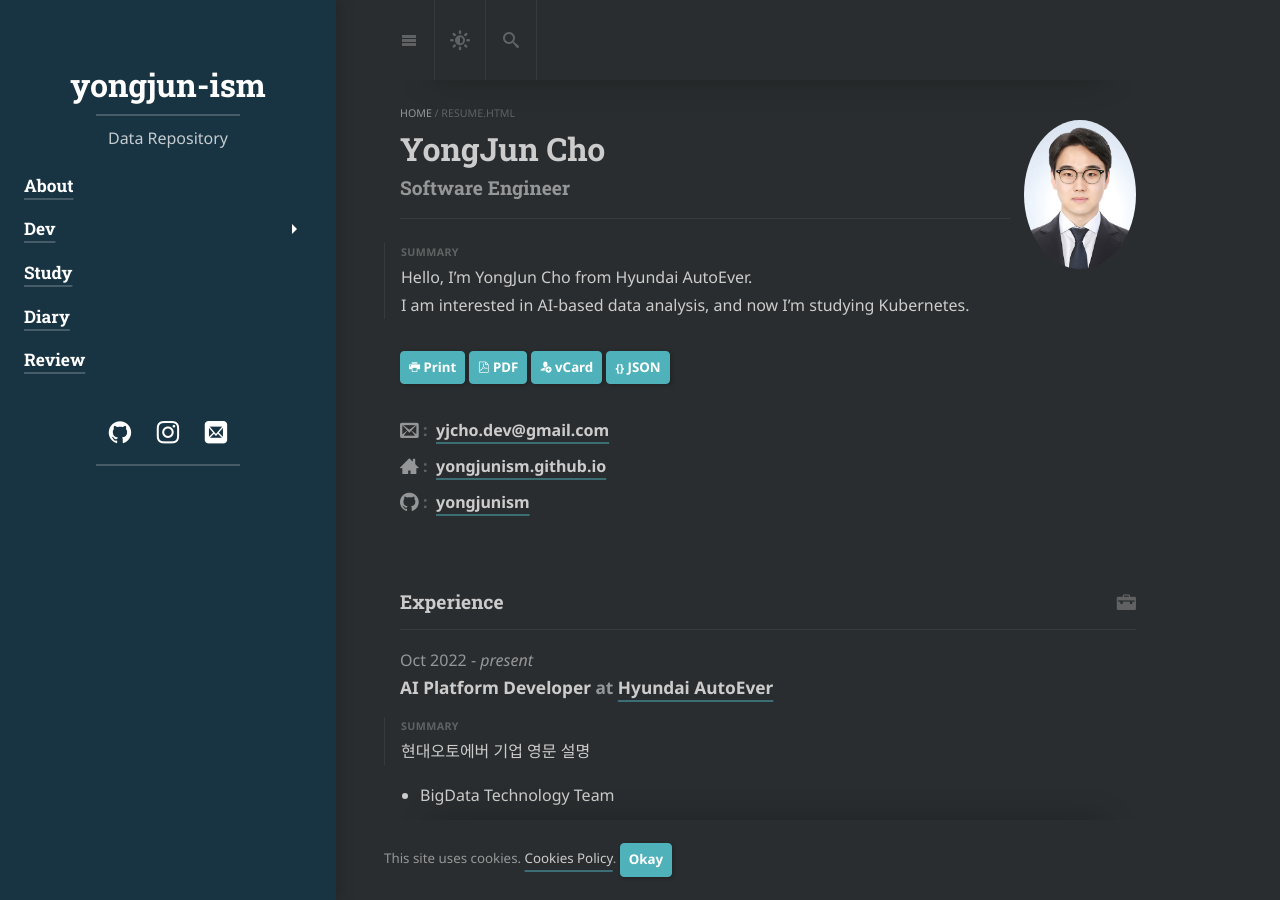
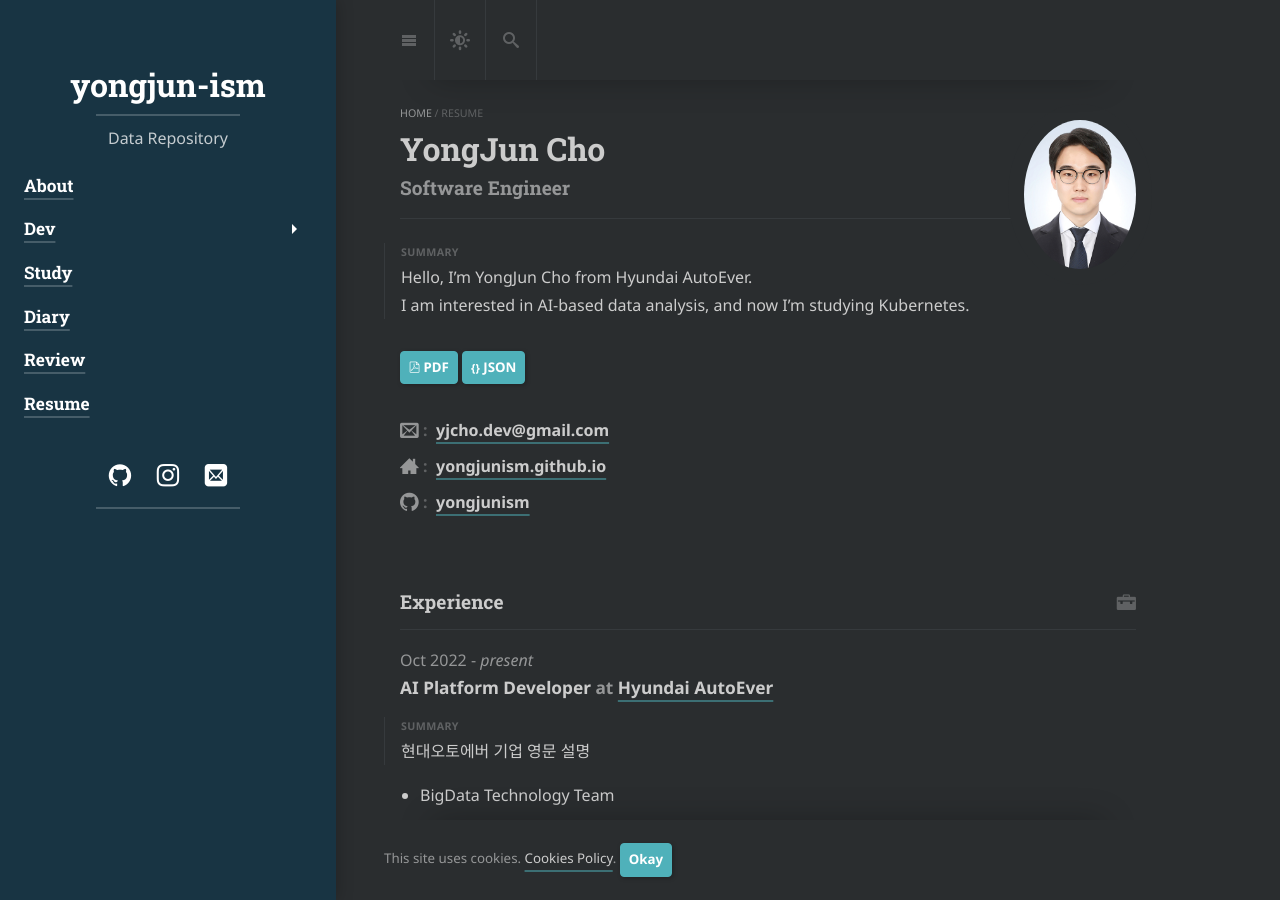
Before and after one commit to yongjunism/yongjunism.github.io, a Jekyll site: the page built from resume.md, in a window 1280 px wide and 900 px high. Built offline with Jekyll 4.4.1, drawn with Linux system fonts in a browser that asks for light colours; cached includes are drawn as plain includes; nearby versions of some CDN libraries; some web fonts are replaced; library files that are not in the unit come from our copies; some of the changed lines change nothing that is shown.

Commit message:
Update resume.md

```diff
--- a/resume.md
+++ b/resume.md
@@ -1,17 +1,19 @@
 ---
 layout: resume
-title: Résumé*
+title: Resume
+permalink: /resume/
 description: >
-  This is the `description` of your resume page, as it will be seen by search engines.
-  You'll probably want to modify it in `resume.md`, and maybe set `hide_description` to `true` in the front matter.
+  Hi, I'm YongJun Cho, SW engineer at Hyundai AutoEver.
 hide_description: true
+sidebar: true
+order: 5
 left_column:
   - work
-  - volunteer
+  # - volunteer
   - education
-  - awards
-  - publications
-  - references
+  # - awards
+  # - publications
+  # - references
 right_column:
   - languages
   - skills
@@ -19,11 +21,11 @@
 no_language_icons: false
 no_skill_icons: false
 buttons:
-  print: true
+  print: false
   pdf: /assets/Resume.pdf
   # For the vCard you can either provide a link to a .vcf file in assets (see `pdf` above),
   # or use `h2vx.com` to generate a vCard on the fly based on the structured data of the resume page.
   # The later requires `hydejack.no_structured_data: false` and only works once the site is deployed to a public URL.
-  vcf: http://h2vx.com/vcf/<!--url-->
+  # vcf: http://h2vx.com/vcf/<!--url-->
   json: /assets/resume.json
 ---
```
